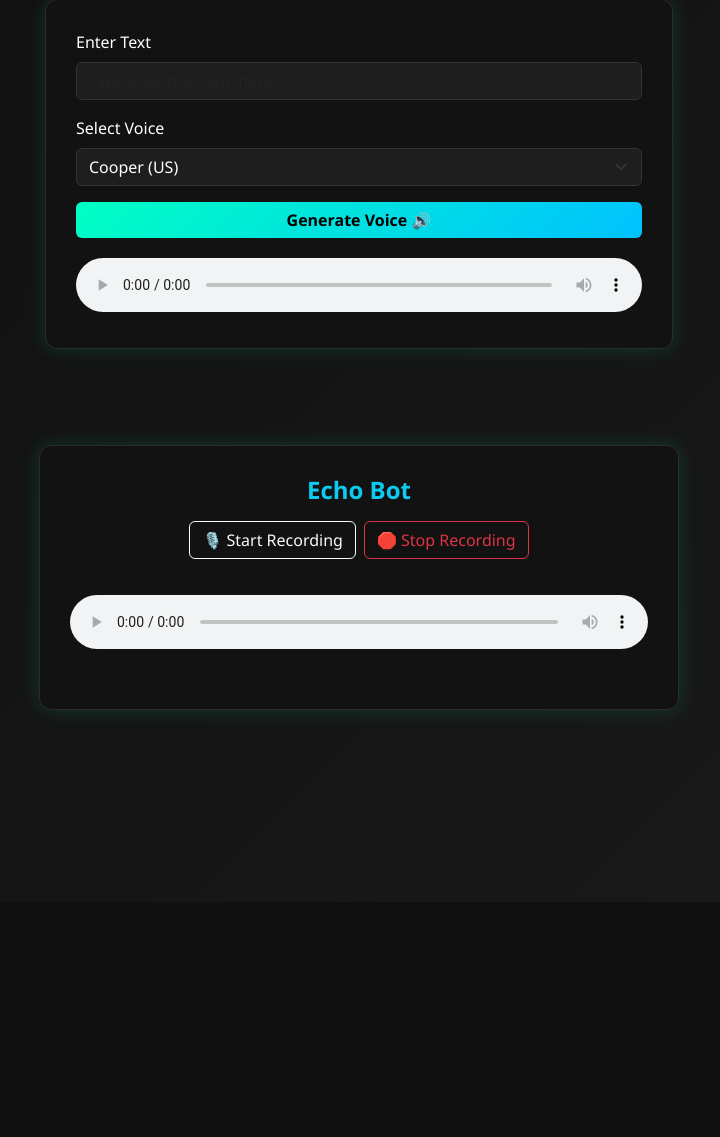
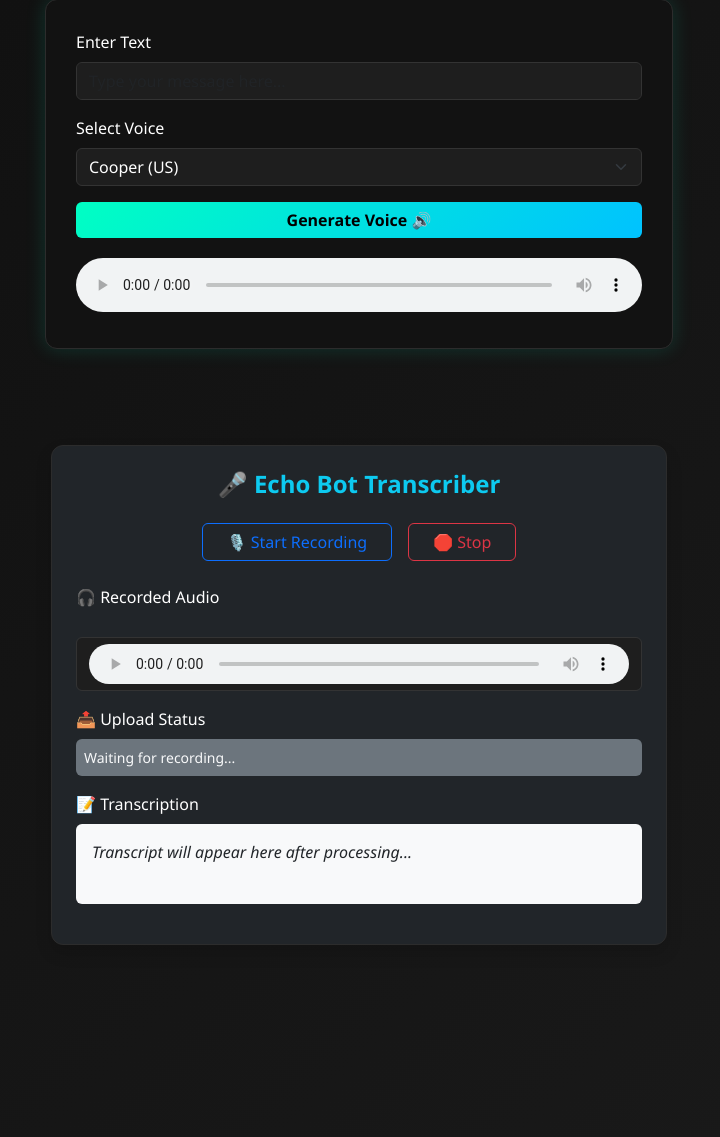
Before and after one commit to krati-porwal/AiVoiceAgent, a FastAPI app: page / in a window 1280 px wide. Shown: the part 198-1335 px from the top of the page, without its empty margins (281-1001 px from the left). Before the commit the page ends 918 px from the top, so only its background shows below. Run offline with FastAPI, Linux system fonts and the light colour scheme.

Commit message:
Add /transcribe/file endpoint using AssemblyAI for server-side transcription

```diff
--- a/app.py
+++ b/app.py
@@ -3,6 +3,7 @@ from fastapi import UploadFile, File
 from fastapi.responses import HTMLResponse
 from fastapi.staticfiles import StaticFiles
 from fastapi.templating import Jinja2Templates
+from fastapi.middleware.cors import CORSMiddleware  #Added CORS
 from pydantic import BaseModel #basemodel help in validation
 import requests
 import os
@@ -10,6 +11,7 @@ from dotenv import load_dotenv
 from pathlib import Path
 import shutil
 import uuid
+import assemblyai as aai
 
 # Load .env file
 load_dotenv(dotenv_path=Path(".") / ".env")
@@ -17,11 +19,22 @@ MURF_API_KEY = os.getenv("MURF_API_KEY")
 
 app = FastAPI()
 
+# CORS Middleware (IMPORTANT for fetch to work across ports)
+app.add_middleware(
+    CORSMiddleware,
+    allow_origins=["*"],  # Change to specific origin in production
+    allow_credentials=True,
+    allow_methods=["*"],
+    allow_headers=["*"],
+)
+
 # 👉 Mount the /static route to serve JS/CSS etc.
 app.mount("/static", StaticFiles(directory="static"), name="static")
 
 # 👉 Tell FastAPI where to find your HTML templates
 templates = Jinja2Templates(directory="templates")
+
+aai.settings.api_key ="7a25540c2e374e109ccd261ce80a68a9"
 
 # 🏠 Serve index.html at root path
 @app.get("/", response_class=HTMLResponse)
@@ -96,3 +109,16 @@ async def upload_audio(file: UploadFile = File(...)):
         "content_type": file.content_type,
         "size_in_bytes": size
     }
+
+@app.post("/transcribe/file")
+async def transcribe_audio(file: UploadFile = File(...)):
+    try:
+        audio_bytes = await file.read()
+
+        transcriber = aai.Transcriber()
+        transcript = transcriber.transcribe(audio_bytes)
+
+        return {"transcript": transcript.text}
+
+    except Exception as e:
+        return {"error": str(e)}
--- a/static/script.js
+++ b/static/script.js
@@ -77,6 +77,7 @@ function startRecording() {
           .then((res) => res.json())
           .then((data) => {
             status.innerText = `✅ Uploaded: ${data.filename} (${data.size_in_bytes} bytes)`;
+            transcribeAudio(blob);
           })
           .catch((err) => {
             console.error("Upload failed", err);
@@ -98,3 +99,17 @@ function stopRecording() {
     console.log("Recording stopped");
   }
 }
+
+async function transcribeAudio(file) {
+    const formData = new FormData();
+    formData.append("file", file);
+
+    const response = await fetch("http://localhost:8000/transcribe/file", {
+        method: "POST",
+        body: formData,
+    });
+
+    const data = await response.json();
+
+    document.getElementById("transcriptText").innerText = data.transcript || data.error;
+}
--- a/templates/index.html
+++ b/templates/index.html
@@ -1,15 +1,14 @@
 <!DOCTYPE html>
 <html lang="en">
+
 <head>
   <meta charset="UTF-8" />
   <title>Voice Agent Day 1</title>
   <!-- Bootstrap CDN -->
-    <link
-      href="https://cdn.jsdelivr.net/npm/bootstrap@5.3.3/dist/css/bootstrap.min.css"
-      rel="stylesheet"
-    />
+  <link href="https://cdn.jsdelivr.net/npm/bootstrap@5.3.3/dist/css/bootstrap.min.css" rel="stylesheet" />
   <link rel="stylesheet" href="/static/style.css" />
 </head>
+
 <body>
   <div class="row justify-content-center my-5 py-5">
     <div class="col-10 col-sm-8 col-md-6">
@@ -22,12 +21,7 @@
       <div class="custom-card">
         <div class="mb-3">
           <label for="textInput" class="form-label">Enter Text</label>
-            <input
-              type="text"
-              id="textInput"
-              class="form-control"
-              placeholder="Type your message here..."
-            />
+          <input type="text" id="textInput" class="form-control" placeholder="Type your message here..." />
         </div>
 
         <div class="mb-3">
@@ -49,17 +43,37 @@
       </div>
     </div>
 
-        <!-- Echo Bot -->
+    <!-- 🎤 Echo Bot Transcriber -->
     <div class="row mx-0 py-5 justify-content-center my-5">
-            <div class="col-10 col-sm-8 col-md-6 custom-card">
-               <div class="text-center mb-4">
-        <h4 class="text-info fw-bold mb-3 justify-content-center">Echo Bot</h4>
-        <div class="d-flex justify-content-center gap-2 mb-3">
-          <button onclick="startRecording()" class="btn btn-outline-light" >🎙️ Start Recording</button>
-          <button onclick="stopRecording()" class="btn btn-outline-danger">🛑 Stop Recording</button>
+      <div class="col-10 col-sm-8 col-md-6">
+        <div class="custom-card p-4 bg-dark text-white shadow">
+          <h4 class="text-center text-info fw-bold mb-4">🎤 Echo Bot Transcriber</h4>
+
+          <div class="d-flex justify-content-center gap-3 mb-4">
+            <button onclick="startRecording()" class="btn btn-outline-primary px-4">
+              🎙️ Start Recording
+            </button>
+            <button onclick="stopRecording()" class="btn btn-outline-danger px-4">
+              🛑 Stop
+            </button>
           </div>
-        <audio id="echoAudio" controls class="w-100"></audio>
-        <p id="uploadStatus" class="text-center text-light mt-2 small"></p>
+
+          <div class="mb-3">
+            <label for="echoAudio" class="form-label">🎧 Recorded Audio</label>
+            <audio id="echoAudio" class="form-control w-100" controls></audio>
+          </div>
+
+          <div class="mb-3">
+            <label class="form-label">📤 Upload Status</label>
+            <div id="uploadStatus" class="bg-secondary text-light p-2 rounded small">Waiting for recording...</div>
+          </div>
+
+          <div class="mb-3">
+            <label class="form-label">📝 Transcription</label>
+            <div id="transcriptText" class="bg-light text-dark p-3 rounded" style="min-height: 80px;">
+              <em>Transcript will appear here after processing...</em>
+            </div>
+          </div>
         </div>
       </div>
     </div>
@@ -67,4 +81,5 @@
   </div>
   <script src="/static/script.js"></script>
 </body>
+
 </html>
```
Also changed, not shown: 6 other files. Lines whose indentation alone changed are shown as unchanged.
